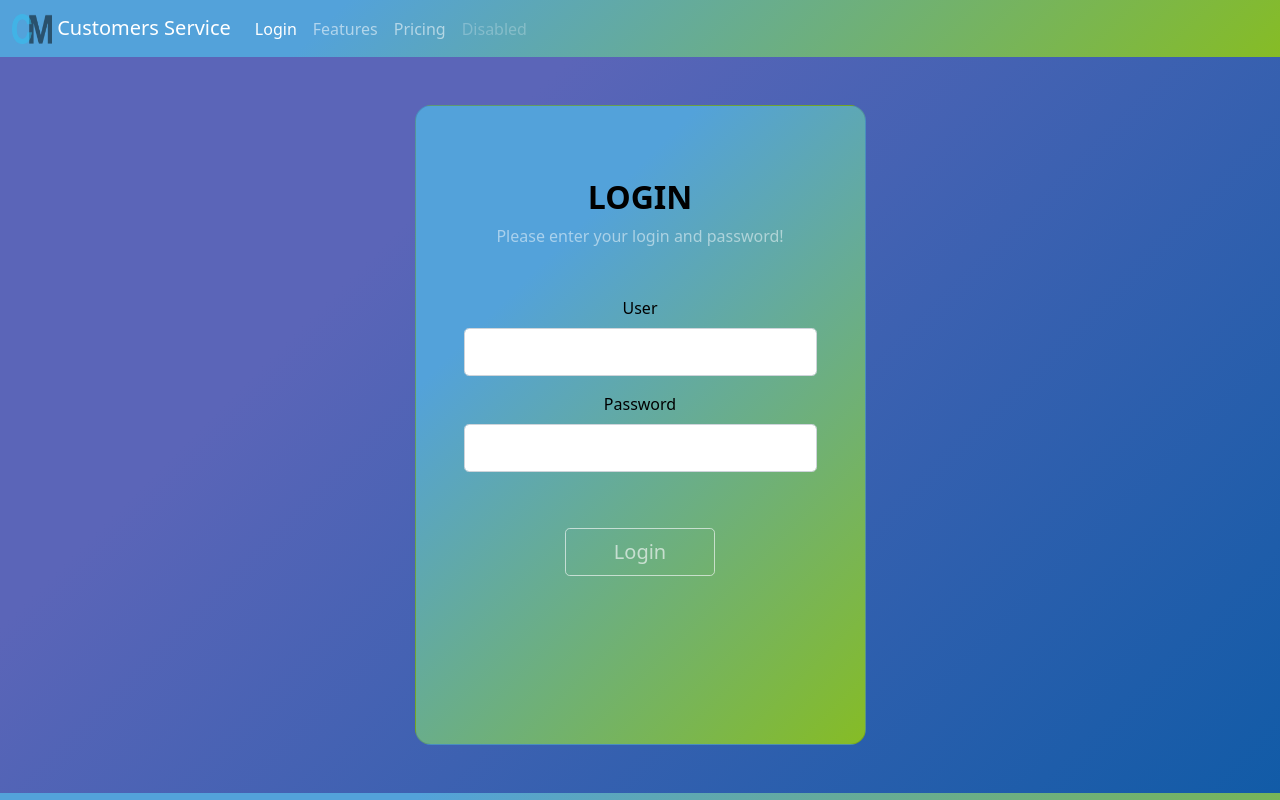
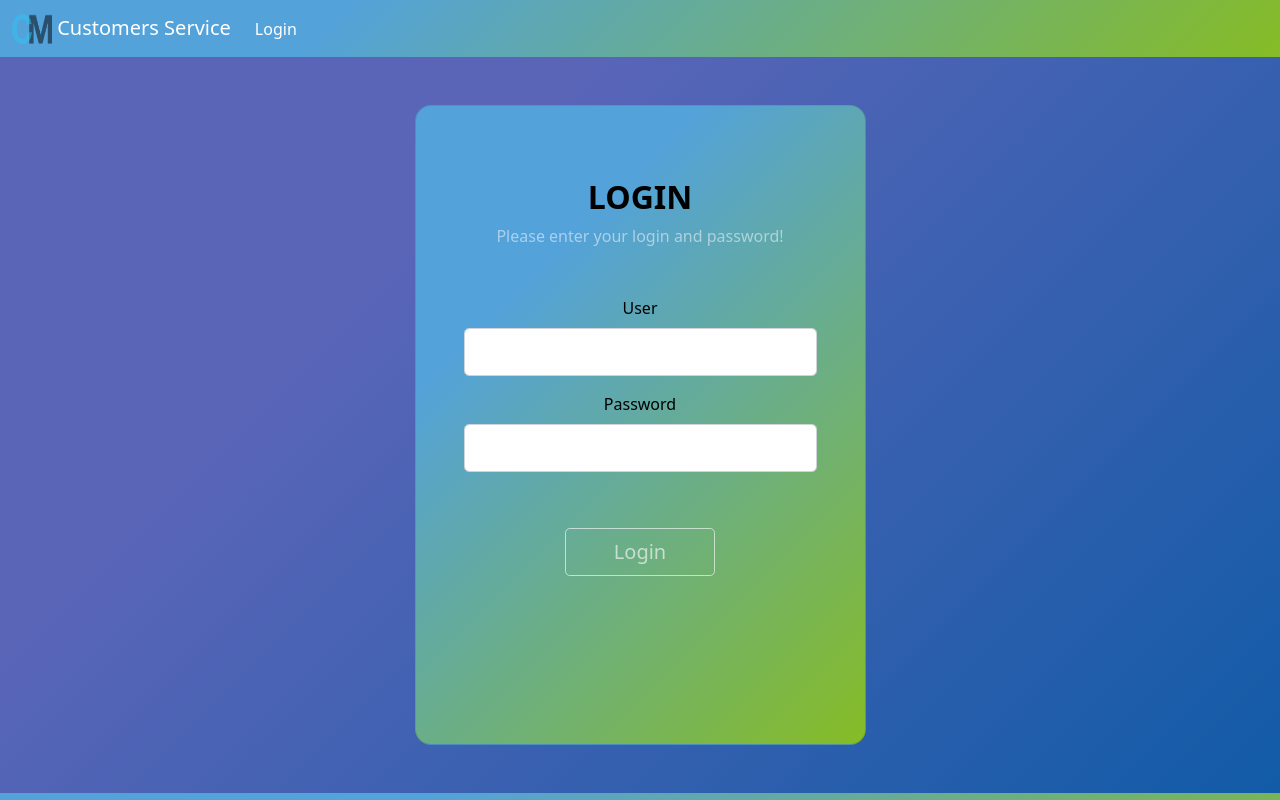
Before and after one commit to sbernal969/crmAppFrontEnd, an Angular app: page /login in a window 1280 px wide. Shown: the top 800 px of the page. Built offline with nearby package versions, Linux system fonts and the light colour scheme.

Commit message:
cambios en navbar

```diff
--- a/src/app/components/header/header.component.html
+++ b/src/app/components/header/header.component.html
@@ -13,15 +13,6 @@
                         <li class="nav-item">
                             <a class="nav-link active" aria-current="page" href="/src/app/login/login-page/login-page.component.html">Login</a>
                         </li>
-                        <li class="nav-item">
-                            <a class="nav-link" href="#">Features</a>
-                        </li>
-                        <li class="nav-item">
-                            <a class="nav-link" href="#">Pricing</a>
-                        </li>
-                        <li class="nav-item">
-                            <a class="nav-link disabled" href="#" tabindex="-1" aria-disabled="true">Disabled</a>
-                        </li>
                     </ul>
                 </div>
             </div>
```
